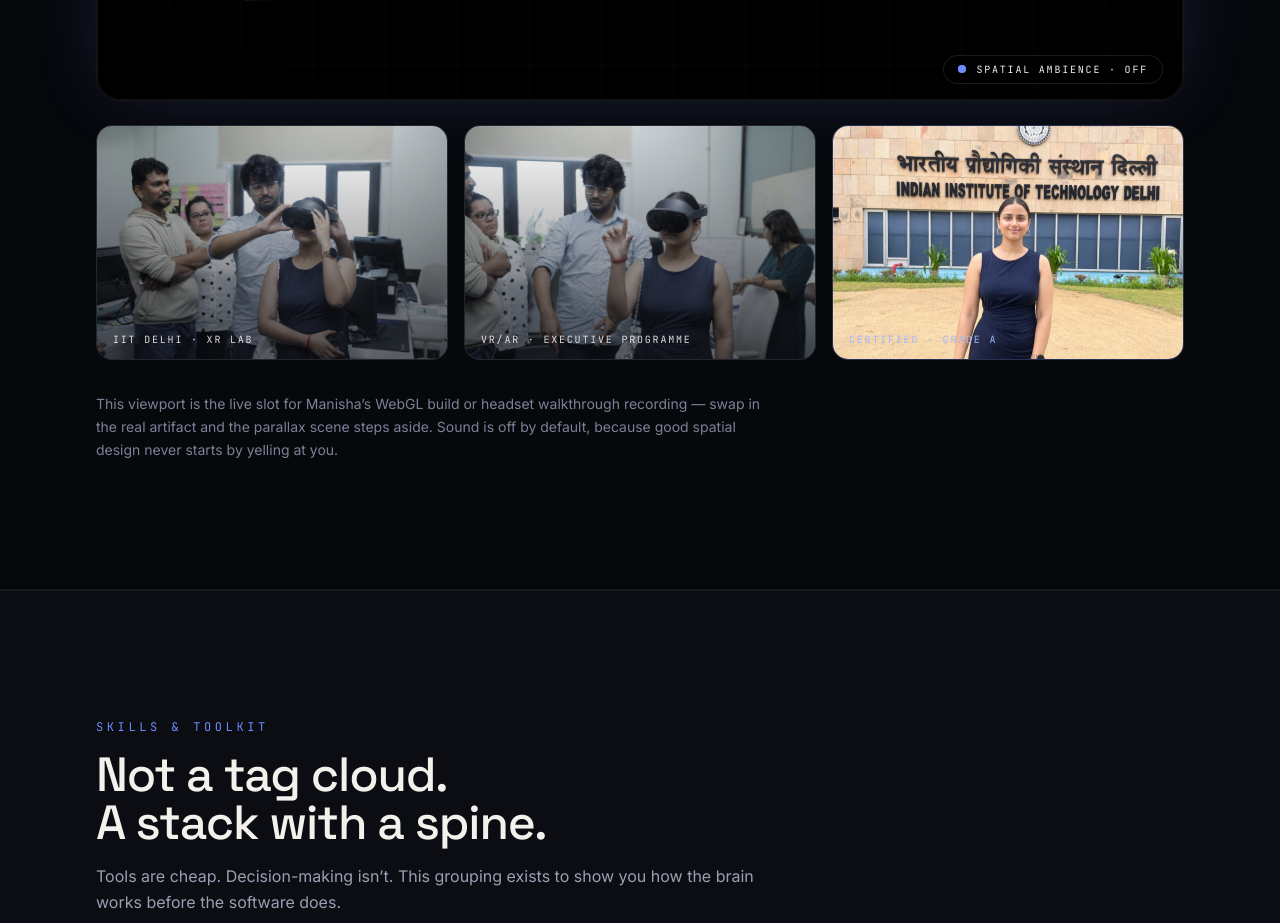
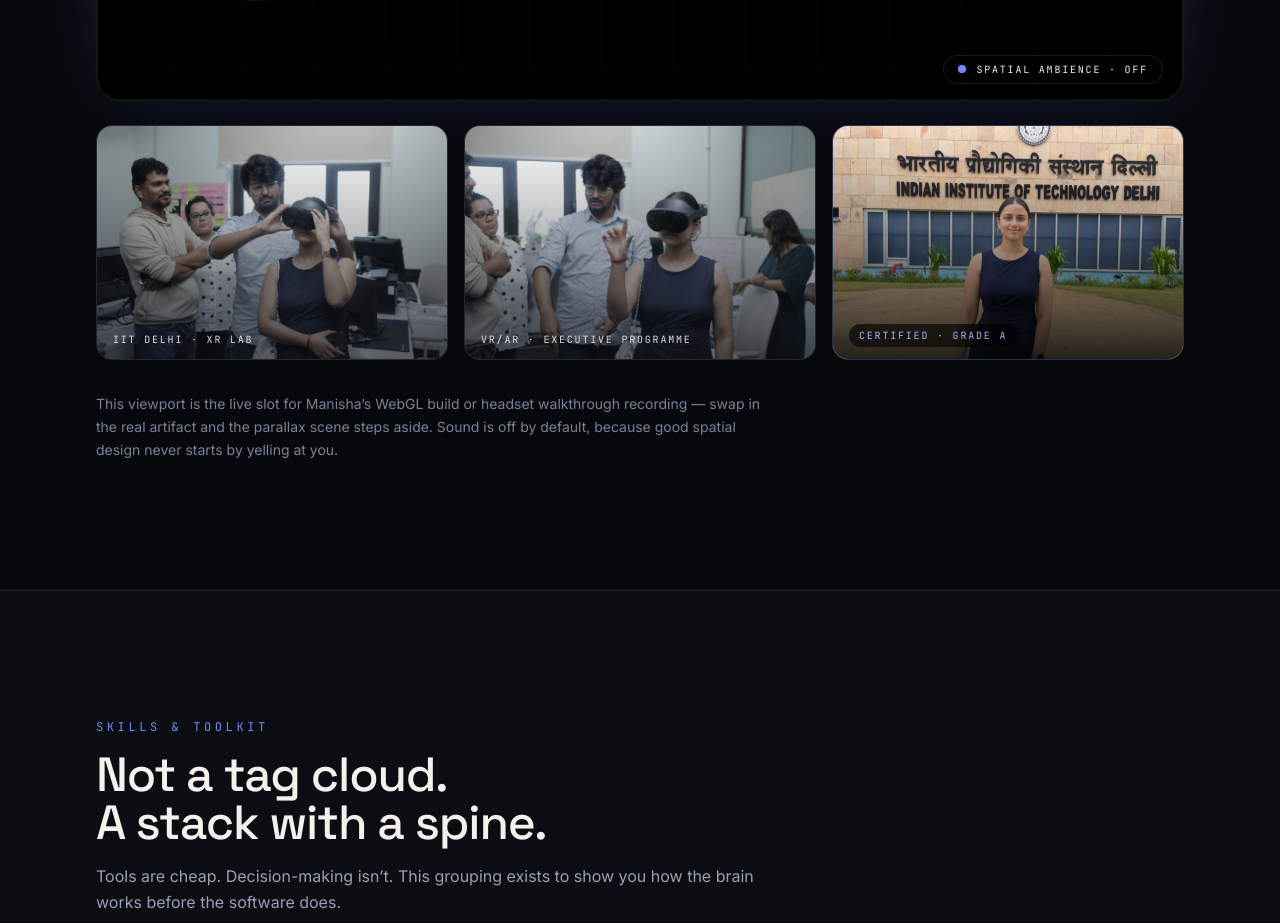
Before and after one commit to manishasharma1998/Portfolio, a Next.js app: page / in a window 1280 px wide. Shown: the part 3693-4616 px from the top of the page. Built offline with nearby package versions, Linux system fonts and the light colour scheme.

Commit message:
XR: readable caption contrast on certificate image (dark scrim + label chip)

```diff
--- a/src/components/xr-playground.tsx
+++ b/src/components/xr-playground.tsx
@@ -301,7 +301,8 @@
                   sizes="(max-width: 768px) 100vw, 33vw"
                   className="object-cover"
                 />
-                <p className="absolute bottom-3 left-4 font-mono text-[10px] tracking-[0.18em] text-lens-300 uppercase">
+                <div className="absolute inset-0 bg-gradient-to-t from-black/85 via-black/35 to-transparent" />
+                <p className="absolute bottom-3 left-4 rounded-full bg-black/60 px-2.5 py-1 font-mono text-[10px] tracking-[0.18em] text-lens-300 uppercase backdrop-blur-sm">
                   Certified · Grade A
                 </p>
               </div>
```
